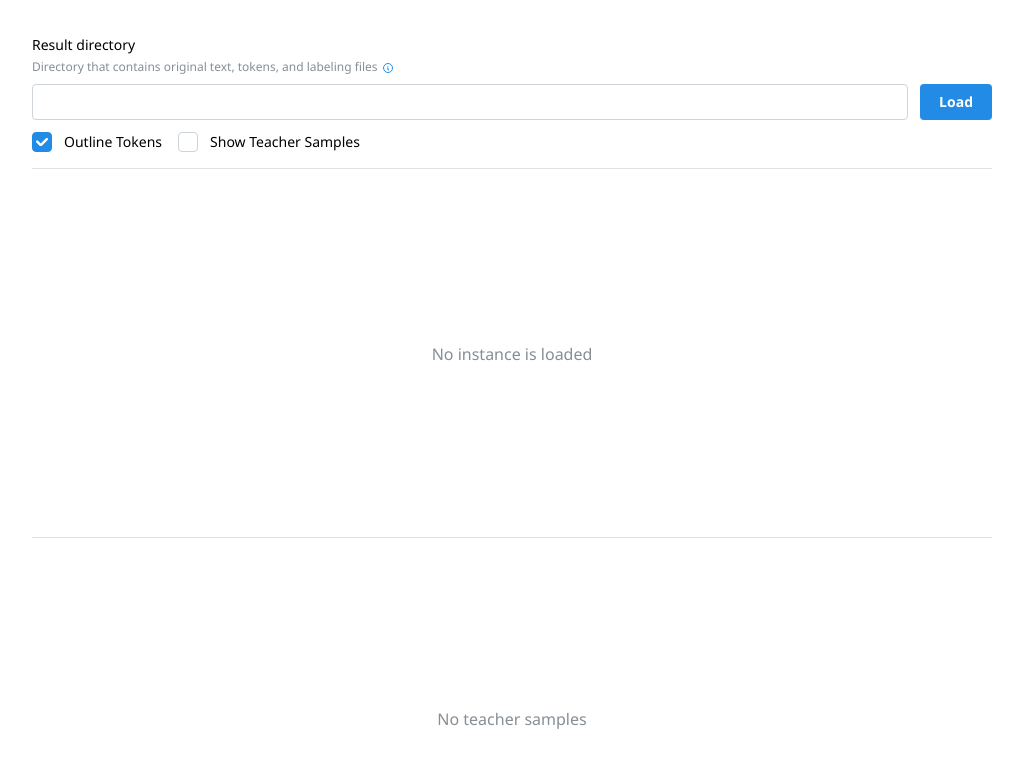
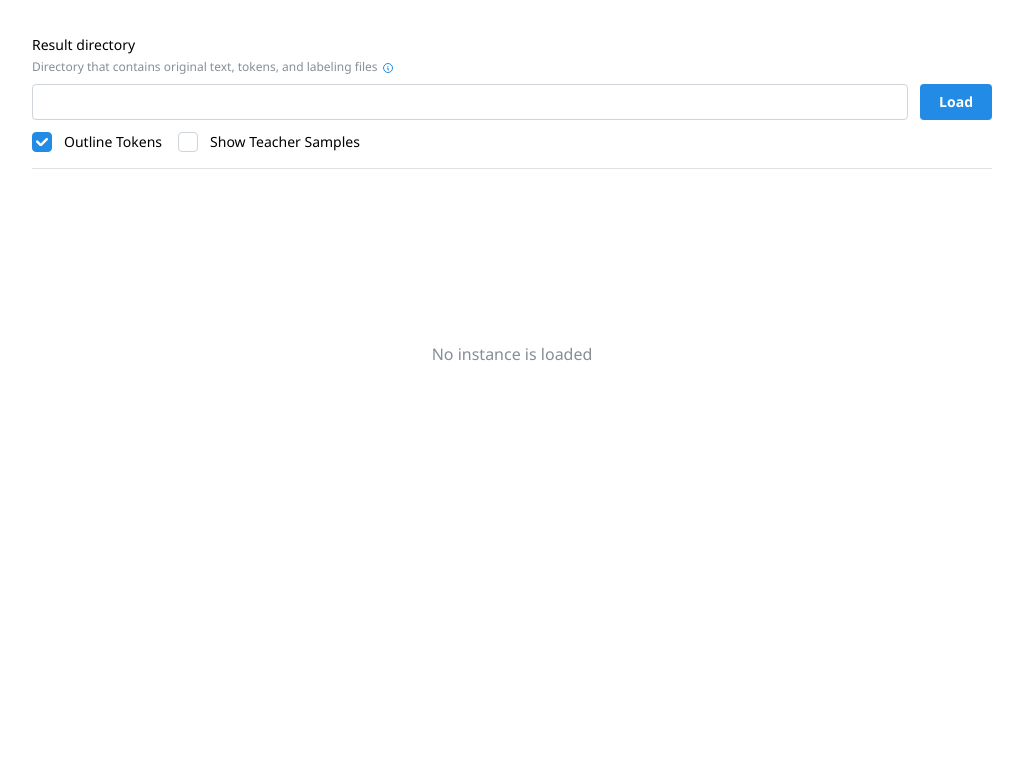
Before and after one commit to code-philia/text-alignment-maker, a React (Vite) app: page / in a window 1280 px wide. Shown: the top 764 px of the page, without its empty margins (128-1151 px from the left). Built offline with nearby package versions, Linux system fonts and the light colour scheme.

Commit message:
fix: teacher samples area cannot be closed, and if there is no teacher samples the area will only contain a title

```diff
--- a/src/components/feature.tsx
+++ b/src/components/feature.tsx
@@ -666,25 +666,29 @@ export function Feature() {
     }, [teacherSamplesForCurrentIndex, rawCodeSamples, rawCommentSamples]);
 
     const teacherSamplesArea = (
+        optionShowTeacherSamples
+            ?
             <>
                 <Space h='xl'></Space>
                 <Divider></Divider>
                 <Space h='xl'></Space>
                 {
-                teacherSamplesForCurrentIndex
+                    teacherSamplesForCurrentIndex && teacherSamplesForCurrentIndex.length > 0
                         ?
                         <Container p='0 1em'>
                             <Title order={4} style={{ padding: '0 0 0.3em' }}>Teacher Samples</Title>
                             {teacherSamplesDisplay}
                         </Container>
                         :
-                    <Center h='300'>
+                        <Center h='100'>
                             <Text c='gray'>
                                 No teacher samples
                             </Text>
                         </Center>
                 }
             </>
+            :
+            null
     );
 
     // const tagsArea = (
```
Lines whose indentation alone changed are shown as unchanged.
